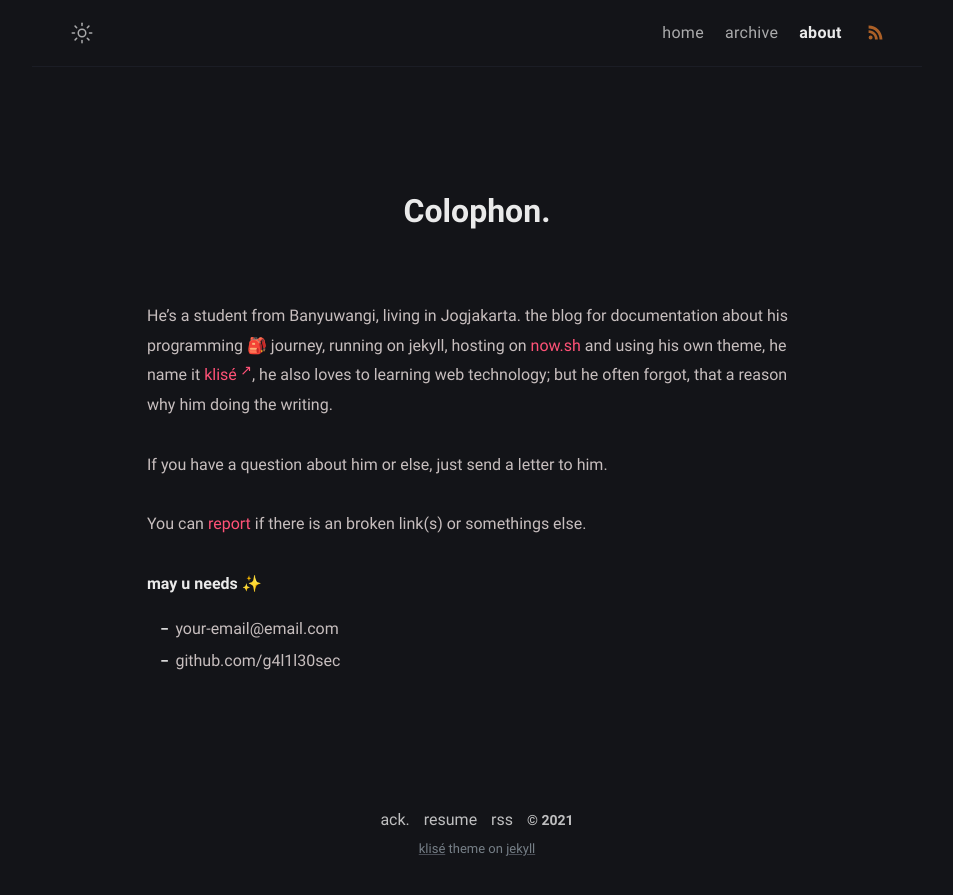
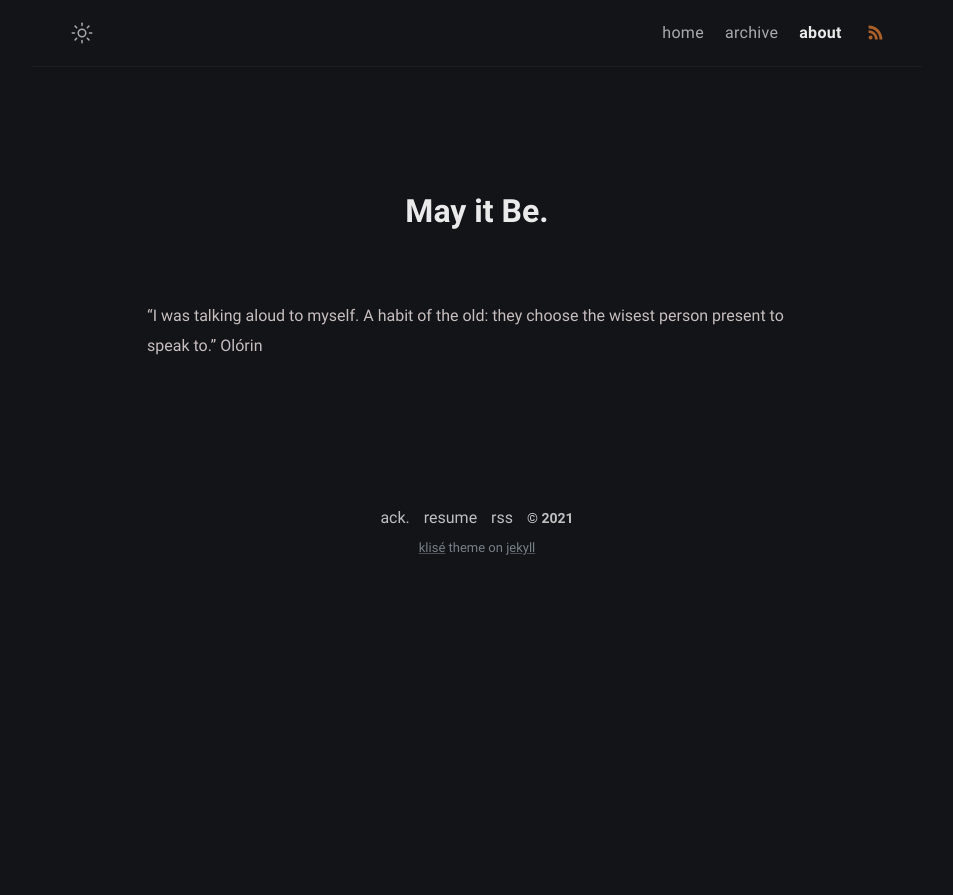
Before and after one commit to g4l1l30sec/backup, a Jekyll site: the page built from about.md, in a window 1280 px wide. Shown: the top 895 px of the page, without its empty margins (163-1116 px from the left). Built offline with Jekyll 4.4.1, drawn with Linux system fonts in a browser that asks for light colours.

Commit message:
Update about.md

```diff
--- a/about.md
+++ b/about.md
@@ -1,18 +1,9 @@
 ---
-title: Colophon
+title: May it Be
 permalink: /about/
 layout: page
-excerpt: Hello peeps, I'm student of computer science from Banyuwangi, living in Jogjakarta. This blog for documentation about my programming journey, running on jekyll, hosting on netlify and using my own simple theme.
+excerpt: G4l1l30
 comments: false
 ---
 
-He's a student from Banyuwangi, living in Jogjakarta. the blog for documentation about his programming 🎒 journey, running on jekyll, hosting on [now.sh](http://now.sh) and using his own theme, he name it <a href="https://github.com/piharpi/jekyll-klise" target="_blank" rel="noopener">klisé</a>, he also loves to learning web technology; but he often forgot, that a reason why him doing the writing.
-
-If you have a question about him or else, just send a letter to him.
-
-You can [report](http://github.com/piharpi/jekyll-klise/issues/new) if there is an broken link(s) or somethings else.
-
-**may u needs ✨**
-
-- {{ site.author.email }}
-- github.com/{{ site.author.github }}
+“I was talking aloud to myself. A habit of the old: they choose the wisest person present to speak to.” Olórin
```
